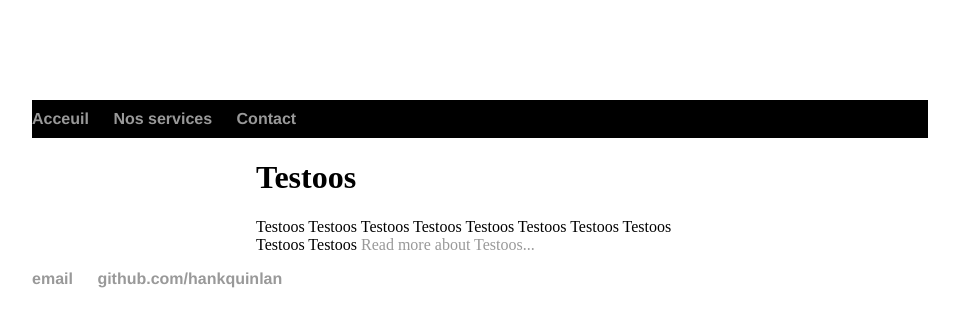
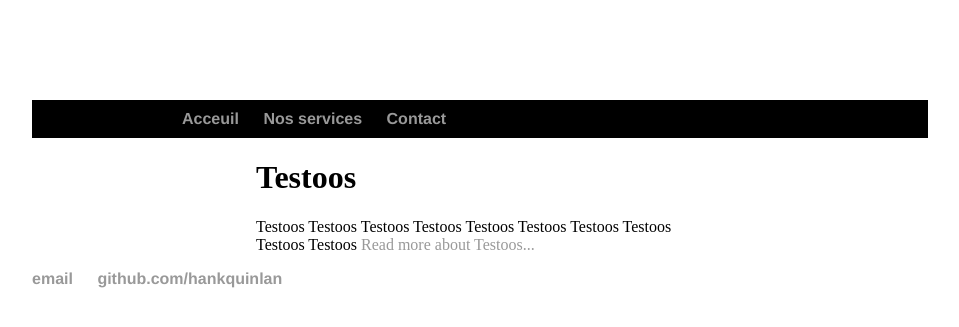
Before and after one commit to BobRendal/BobRendal.github.io, a Jekyll site: the page built from index.html, in a window 1280 px wide. Shown: the top 327 px of the page, without its empty margins (160-1119 px from the left). Built offline with Jekyll 4.4.1, drawn with Linux system fonts in a browser that asks for light colours.

Commit message:
Update main.css

```diff
--- a/css/main.css
+++ b/css/main.css
@@ -17,7 +17,7 @@ nav ul li, footer ul li {
 
 .container {
   width: 50%; /* 1170px on your site, 50% is for this example */
-  padding: 500 150px;
+  padding: 0 150px;
   margin: 0 auto;
 }
 
```
